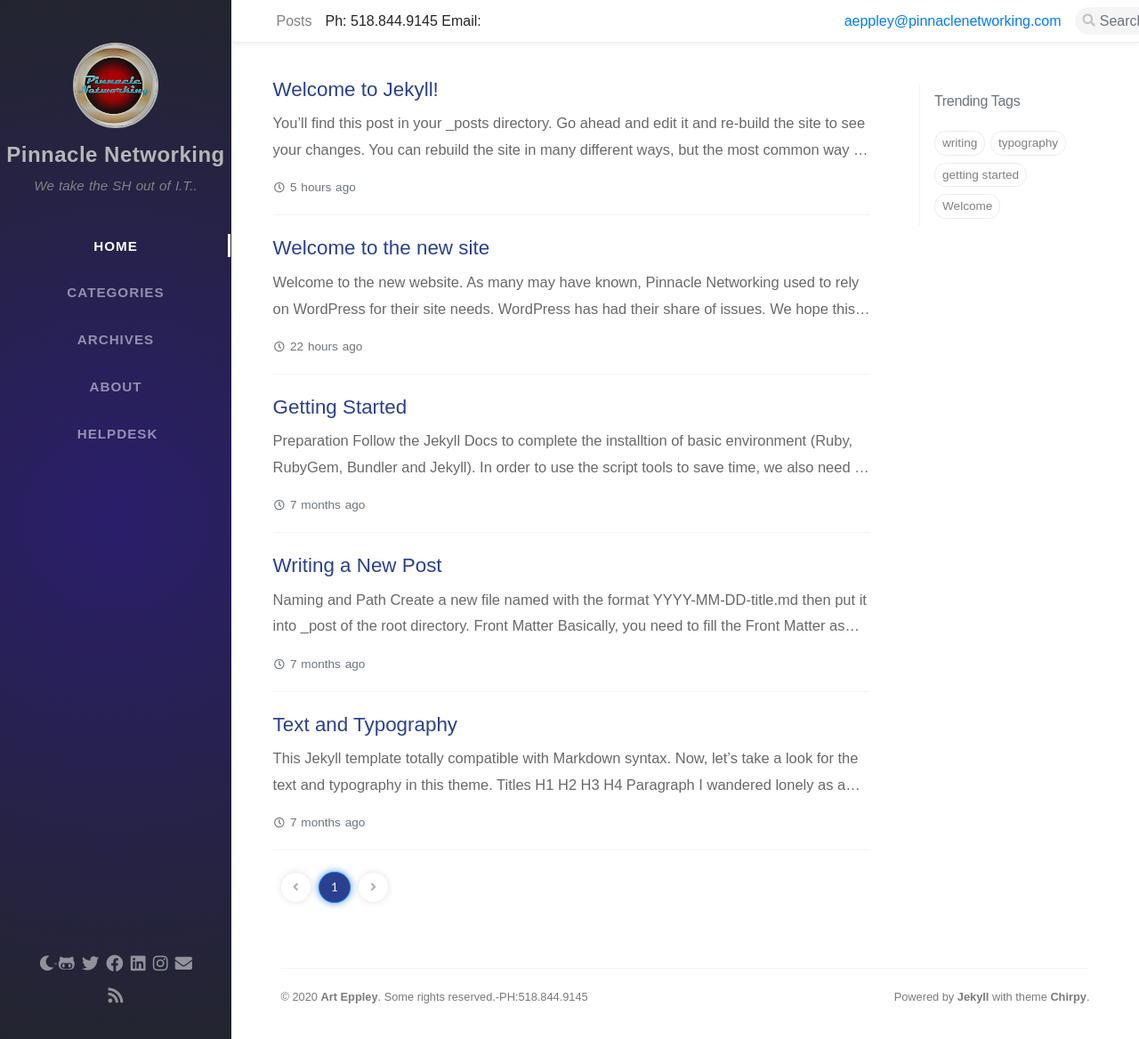
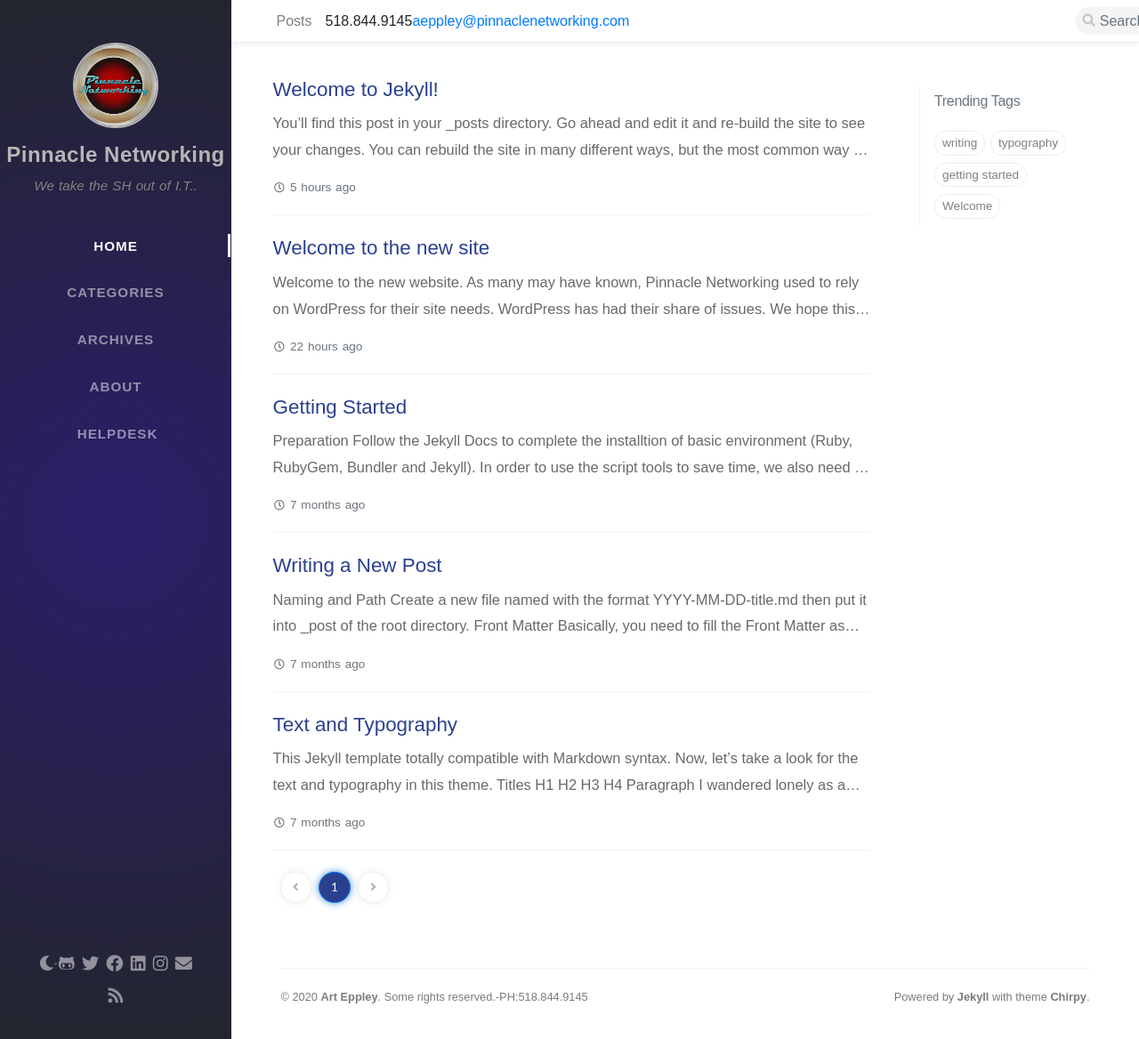
Before and after one commit to Pinnaclenetworking/pinnaclenetworking.github.io, a Jekyll site: the page built from index.html, in a window 1280 px wide and 1168 px high. Shown: the whole window at 89% size. Built offline with Jekyll 4.4.1, drawn with Linux system fonts in a browser that asks for light colours; nearby versions of some CDN libraries; some web fonts are replaced; the list of posts is cut into pages by our own code; comment, search, counter and statistics services are not loaded.

Commit message:
Update topbar.html

```diff
--- a/_includes/topbar.html
+++ b/_includes/topbar.html
@@ -37,7 +37,7 @@
       {{- page.title -}}
     {% endif %}
     </div>
-    <div id="top-bar" class="col-11 d-flex h-100 align-items-center justify-content-between">Ph: 518.844.9145 Email:<a href="mailto:aeppley@pinnaclenetworking.com">aeppley@pinnaclenetworking.com</a></div>
+    <div id="top-bar" class="col-11 d-flex h-100 align-items-center justify-content-right">518.844.9145 <a href="mailto:aeppley@pinnaclenetworking.com">aeppley@pinnaclenetworking.com</a></div>
     <i id="search-trigger" class="fas fa-search fa-fw"></i>
     <span id="search-wrapper" class="align-items-center">
       <i class="fas fa-search fa-fw"></i>
```
